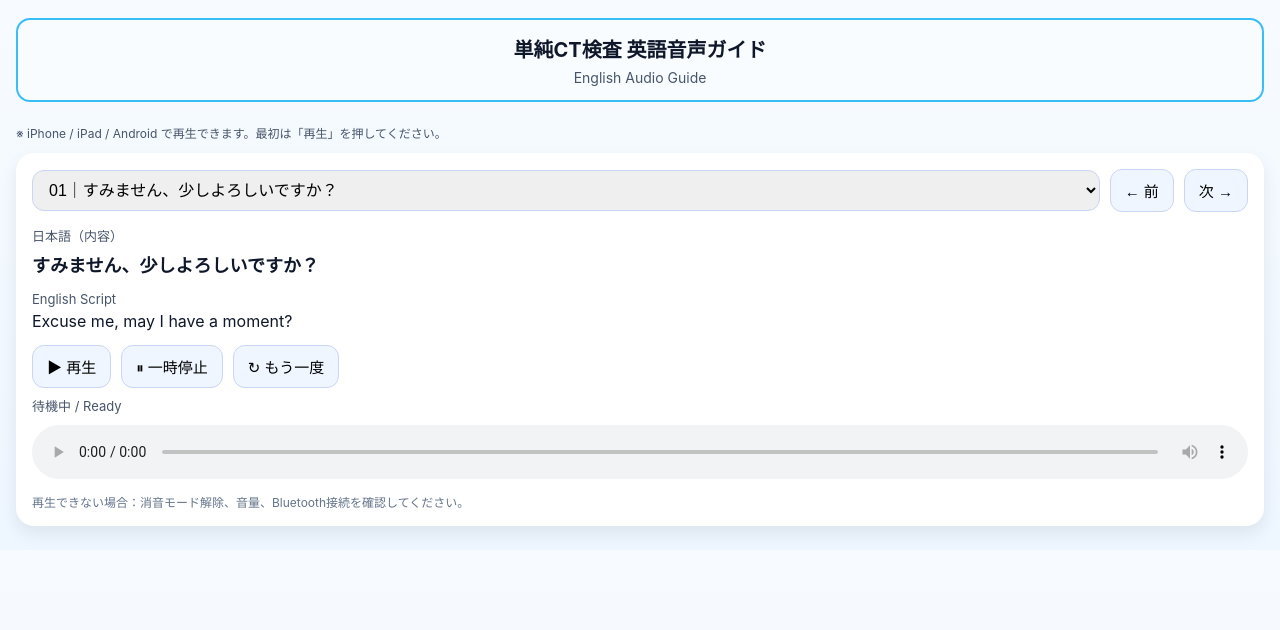
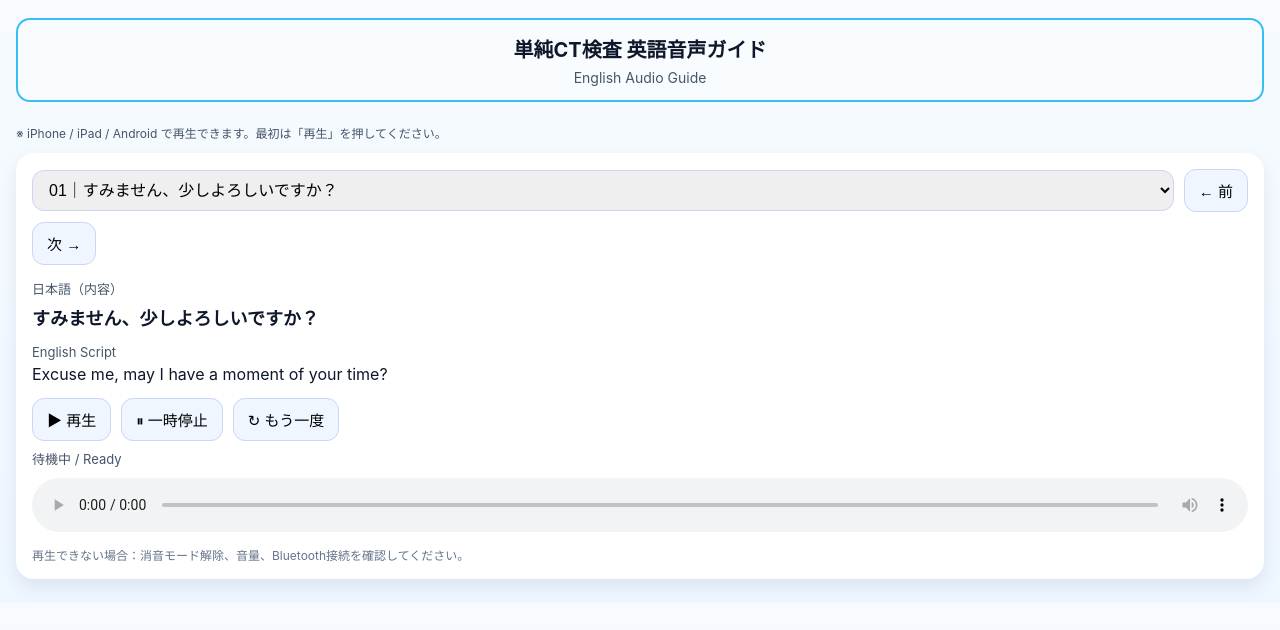
Before and after one commit to orinndo/CT-scan-EN, a plain HTML site: page index.html in a window 1280 px wide. Drawn offline with Linux system fonts and the light colour scheme.

Commit message:
Update index.html

```diff
--- a/index.html
+++ b/index.html
@@ -65,8 +65,8 @@ audio{width:100%;margin-top:10px;}
 
 <script>
 const STEPS = [
- {preview:"すみません、少しよろしいですか？", jp:"すみません、少しよろしいですか？", en:"Excuse me, may I have a moment?"},
- {preview:"こちらをご覧ください。これはあな…", jp:"こちらをご覧ください。これはあなたのお名前と生年月日で合っていますか？", en:"Please look here. Is this your name and date of birth?"},
+ {preview:"すみません、少しよろしいですか？", jp:"すみません、少しよろしいですか？", en:"Excuse me, may I have a moment of your time?"},
+ {preview:"こちらをご覧ください。これはあな…", jp:"こちらをご覧ください。これはあなたのお名前と生年月日で合っていますか？", en:"Please check here. Is this your name and date of birth?"},
  {preview:"お名前と生年月日を教えていただけ…", jp:"お名前と生年月日を教えていただけますか？", en:"Could you please tell me your name and date of birth?"},
  {preview:"簡単な日本語は理解できますか？", jp:"簡単な日本語は理解できますか？", en:"Can you understand simple Japanese?"},
  {preview:"英語の音声ガイドを使用します…", jp:"（通訳不在時）英語の音声ガイドで検査を説明します。音声の指示に従ってください。", en:"We will explain the examination using an English audio guide. Please follow the audio instructions."},
@@ -74,11 +74,11 @@ const STEPS = [
  {preview:"どうぞお入りください。", jp:"どうぞお入りください。", en:"Please come in."},
  {preview:"これからCT検査を行います。", jp:"これからCT検査を行います。", en:"We are going to perform a CT scan now."},
  {preview:"身につけている金属製品を外して…", jp:"身につけている金属製品を外してください。", en:"Please remove any metal items you are wearing."},
- {preview:"ピアスや入れ歯など外してください…", jp:"画像に影響するため、ピアス、ネックレス、ヘアピン、ウィッグ、補聴器、入れ歯など、取り外せるものはすべて外してください。", en:"To avoid affecting the images, please remove anything that can be taken off, such as earrings, necklaces, hairpins, wigs, hearing aids, and dentures."},
- {preview:"（男性）ズボンに金属があり検査に影響…", jp:"（男性）すみません、ズボンに金属があり検査に影響しますので、ベッドに寝た後、膝あたりまでズボンを下げてもらえますか？", en:"Excuse me. There is metal on your pants, and it may affect the scan. After you lie down on the bed, could you please lower your pants to around your knees?"},
- {preview:"（女性）ズボンに金属がありますので更衣室へ…", jp:"（女性）すみません、ズボンに金属があり検査に影響しますので、更衣室で検査着に着替えていただけますか？", en:"Excuse me. There is metal on your pants, and it may affect the scan. Could you please change into an examination gown in the changing room?"},
+ {preview:"ピアスや入れ歯など外してください…", jp:"（頭部）画像に影響するため、ピアス、ネックレス、ヘアピン、ウィッグ、補聴器、入れ歯など、取り外せるものはすべて外してください。", en:"To avoid affecting the images, please remove anything that can be taken off, such as earrings, necklaces, hairpins, wigs, hearing aids, and dentures."},
+ {preview:"（男性）ズボンに金属があり検査に影響…", jp:"（腹部、男性）すみません、ズボンに金属があり検査に影響しますので、ベッドに寝た後、膝あたりまでズボンを下げてもらえますか？", en:"Excuse me. There is metal on your pants, and it may affect the scan. After you lie down on the bed, could you please lower your pants to around your knees?"},
+ {preview:"（女性）ズボンに金属がありますので更衣室へ…", jp:"（腹部、女性）すみません、ズボンに金属があり検査に影響しますので、更衣室で検査着に着替えていただけますか？", en:"Excuse me. There is metal on your pants, and it may affect the scan. Could you please change into an examination gown in the changing room?"},
  {preview:"更衣室は17番受付の隣です…", jp:"（着替えが必要な場合）更衣室は17番受付の隣にあります。検査着に着替えて、終わったらここに戻ってきてください。", en:"The changing room is next to reception number 17. Please change into the examination gown, and come back here when you are finished."},
- {preview:"胸にペースメーカーやICD、CRT…", jp:"（撮影範囲に胸部を含める場合のみ）胸にペースメーカーやICD、CRTなどの心臓の機器はありますか？", en:"Do you have any heart devices in your chest, such as a pacemaker, ICD, or CRT?"},
+ {preview:"胸にペースメーカーやICD、CRT…", jp:"胸にペースメーカーやICD、CRTなどの心臓の機器はありますか？", en:"Do you have any heart devices in your chest, such as a pacemaker, ICD, or CRT?"},
  {preview:"PM、CRT-Pありの場合：では検…", jp:"（PM、CRT-Pありの場合）では検査後に心臓の機器を確認して、正常に作動しているか確認しますね。", en:"After the examination, we will check your heart device to make sure it is working normally."},
  {preview:"ICD、CRT-Dありの場合：では…", jp:"（ICD、CRT-Dありの場合）では検査の前後に心臓の機器を確認して、正常に作動しているか確認しますね。", en:"Before and after the examination, we will check your heart device to make sure it is working normally."},
  {preview:"ベッドに座って靴を脱いでくださ…", jp:"ベッドに座って靴を脱いでください。", en:"Please sit on the bed and take off your shoes."},
@@ -93,7 +93,7 @@ const STEPS = [
  {preview:"検査が終わりました。", jp:"検査が終わりました。", en:"The examination is finished."},
  {preview:"検査ご協力ありがとうございました…", jp:"検査ご協力ありがとうございました。", en:"Thank you for your cooperation."},
  {preview:"ベッドが停止するまでは寝たまま…", jp:"ベッドが停止するまでは寝たままでお願いします。", en:"Please stay lying down until the bed has completely stopped."},
- {preview:"今から心臓の機械を確認します…", jp:"今から、心臓の機械が正常に作動しているか確認しますね。", en:"We will now check that your heart device is working normally."},
+ {preview:"今から心臓の機械を確認します…", jp:"（PMやICDがある場合）今から、心臓の機械が正常に作動しているか確認しますね。", en:"We will now check that your heart device is working normally."},
  {preview:"ゆっくり体を起こしてください。", jp:"ゆっくり体を起こしてください。", en:"Please sit up slowly."},
  {preview:"次は診察がありますので、10番へ…", jp:"次は診察がありますので、10番へ行ってこのファイルを提出してください。", en:"Next, you will see the doctor. Please go to number 10 and hand this file to the staff."},
  {preview:"19番または20番の前でお待ちくだ…", jp:"19番または20番の検査室の前でお待ちください。", en:"Please wait in front of examination room number 19 or 20."},
```
